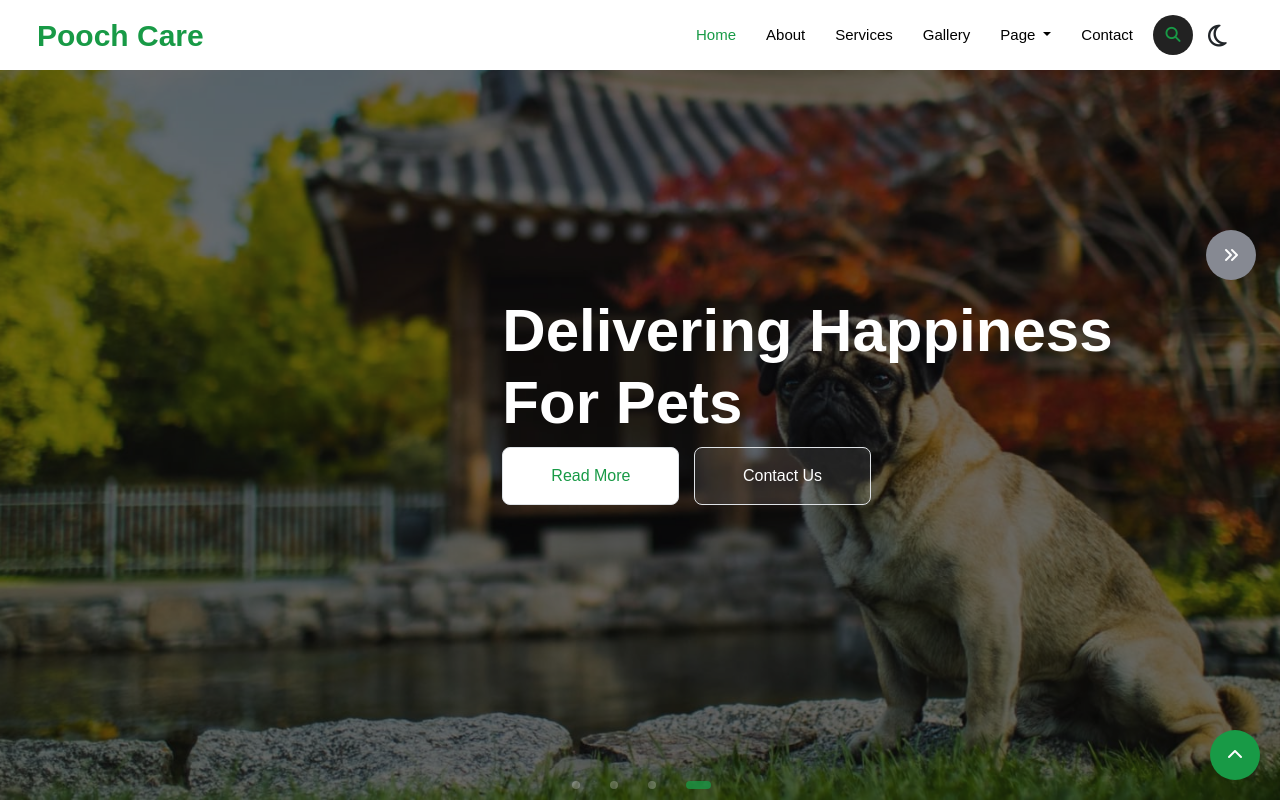
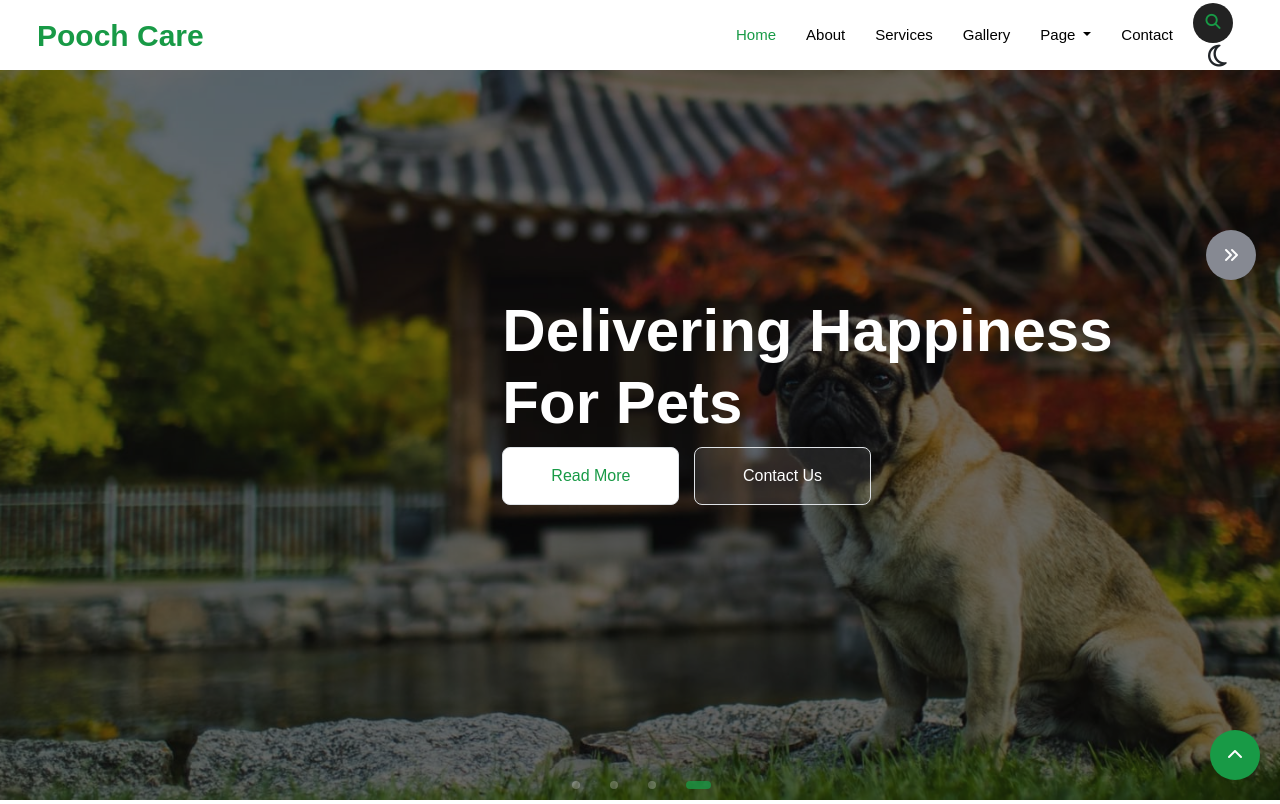
Before and after one commit to LePhamAnhTuan/Capstone2, a plain HTML site: page index.html in a window 1280 px wide. Shown: the top 804 px of the page. Drawn offline with nearby package versions, Linux system fonts and the light colour scheme; some packages are replaced by stand-ins of ours; a script that the page names is missing.

Commit message:
Update index.html

```diff
--- a/index.html
+++ b/index.html
@@ -125,7 +125,8 @@
                   <a class="nav-link" href="#">Contact</a>
                 </li>
               </ul>
-              <div class="icon_search">
+        <div class="icon_content_header">
+                 <div class="icon_search">
                 <a onclick="display1()" class="nav-link"
                   ><i class="fa-solid fa-magnifying-glass"></i
                 ></a>
@@ -138,6 +139,7 @@
                 ></i>
                 <i id="sunOn" class="fa-regular fa-sun" onclick="sunOn()"></i>
               </div>
+            </div>
             </div>
           </div>
         </nav>
```
